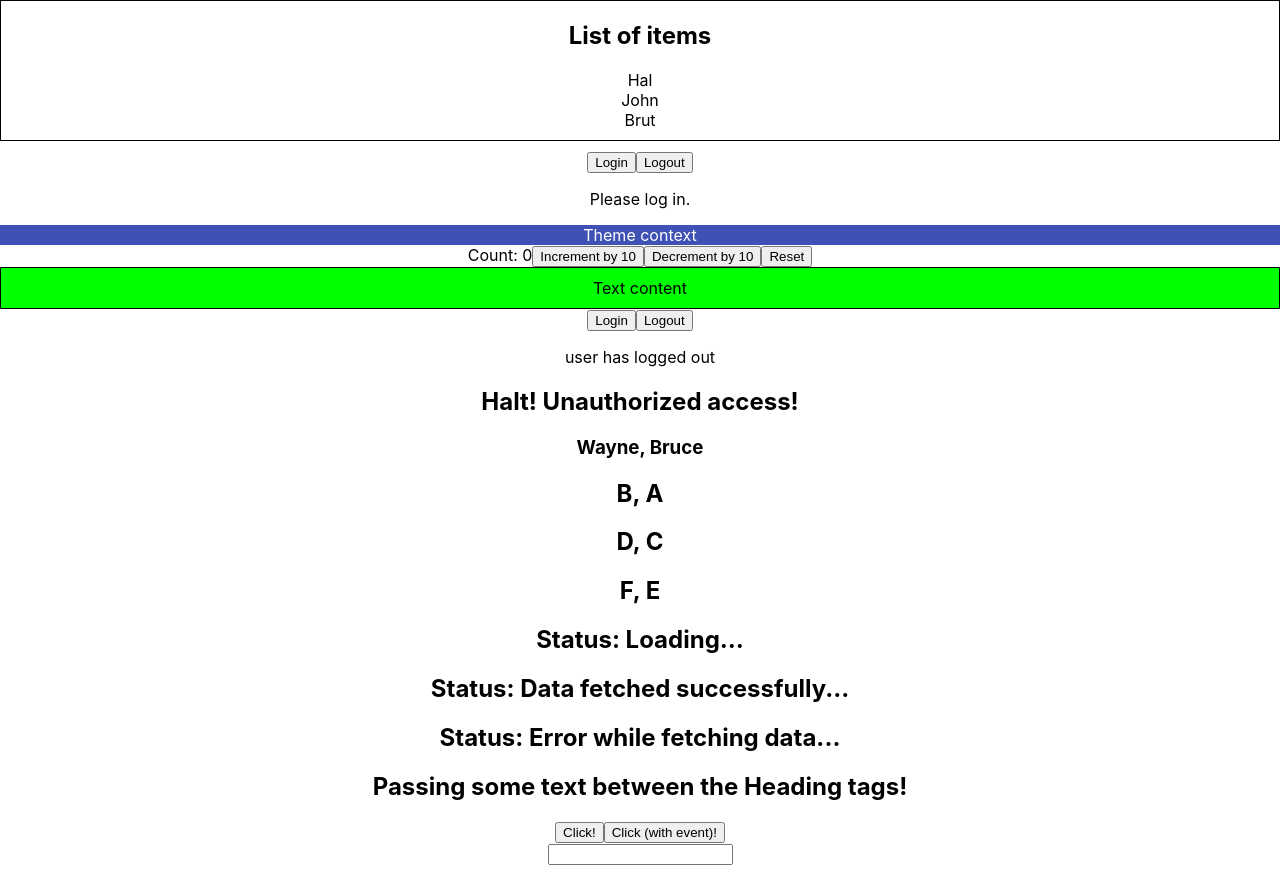
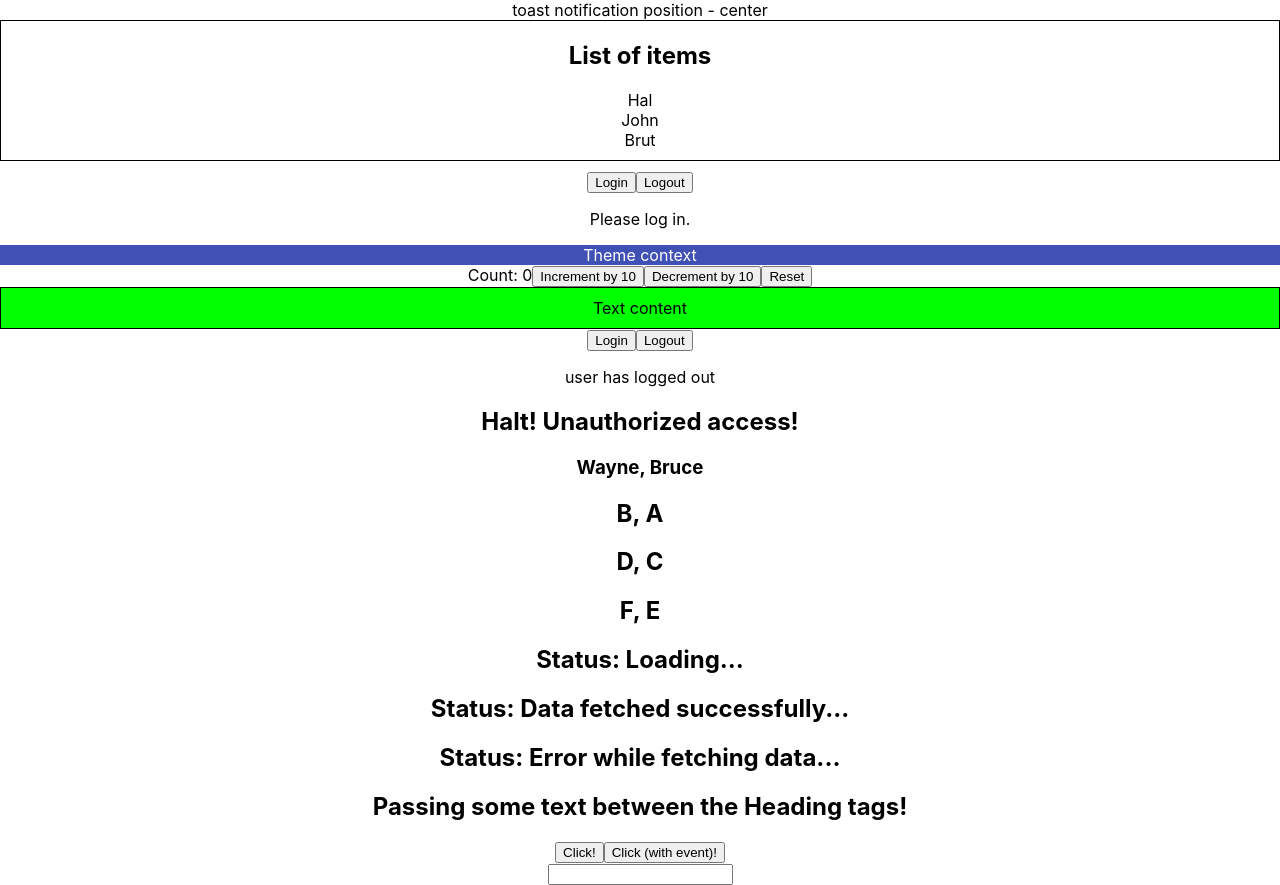
Before and after one commit to zulhamzakaria/all-thing-typescript, a React (Create React App) app in the folder react-typescript/react-ts-demo/: page / in a window 1280 px wide. Built offline with nearby package versions, Linux system fonts and the light colour scheme.

Commit message:
- template literals - combining types - Exclude<> to exclude certain element form the template literals i.e center-center - use | to exclude multiple elements i.e 'bottom-bottom'| 'top-top'
type ToastPositonProps = {
  position: `${Horizontal}-${Vertical}`;
};

```diff
--- a/react-typescript/react-ts-demo/src/App.tsx
+++ b/react-typescript/react-ts-demo/src/App.tsx
@@ -15,6 +15,7 @@ import { Counter } from "./components/state/Counter";
 import { LoggedIn } from "./components/state/LoggedIn";
 // import { User } from "./components/state/User";
 import { Status } from "./components/Status";
+import { Toast } from "./components/templateliterals/Toast";
 
 function App() {
   const PersonName = {
@@ -30,6 +31,8 @@ function App() {
 
   return (
     <div className="App">
+      <Toast position="center" />
+
       <List items={["Hal", "John", "Brut"]} onClick={(item) => alert(item)} />
 
       <UserContextProvider>
--- /dev/null
+++ b/react-typescript/react-ts-demo/src/components/templateliterals/Toast.tsx
@@ -0,0 +1,12 @@
+type Horizontal = "left" | "center" | "right";
+type Vertical = "top" | "center" | "bottom";
+
+type ToastPositonProps = {
+  position:
+    | Exclude<`${Horizontal}-${Vertical}`, "center-center" | "left-center">
+    | "center";
+};
+
+export const Toast = ({ position }: ToastPositonProps) => {
+  return <div>toast notification position - {position} </div>;
+};
```
